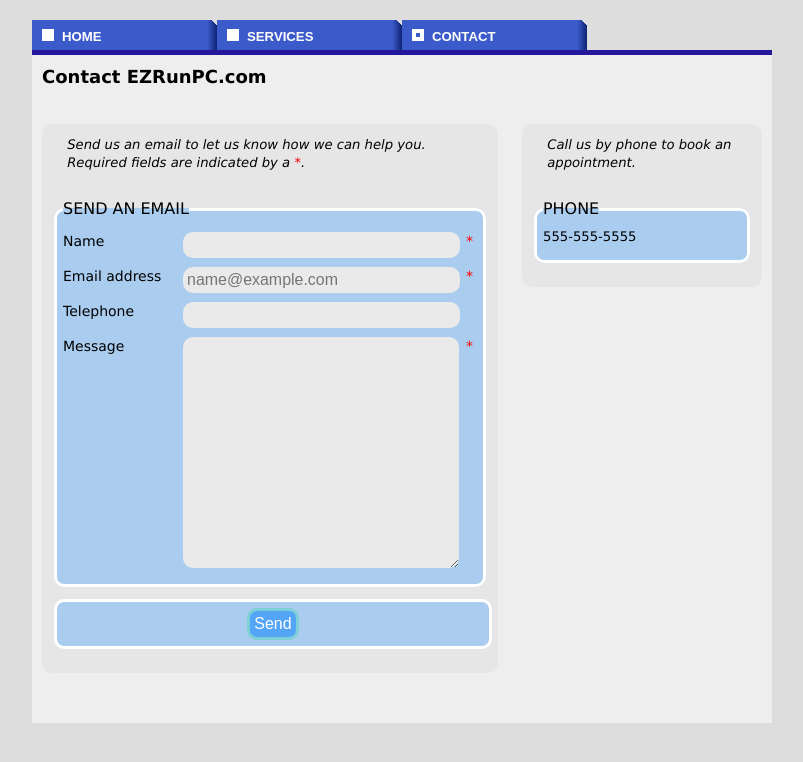
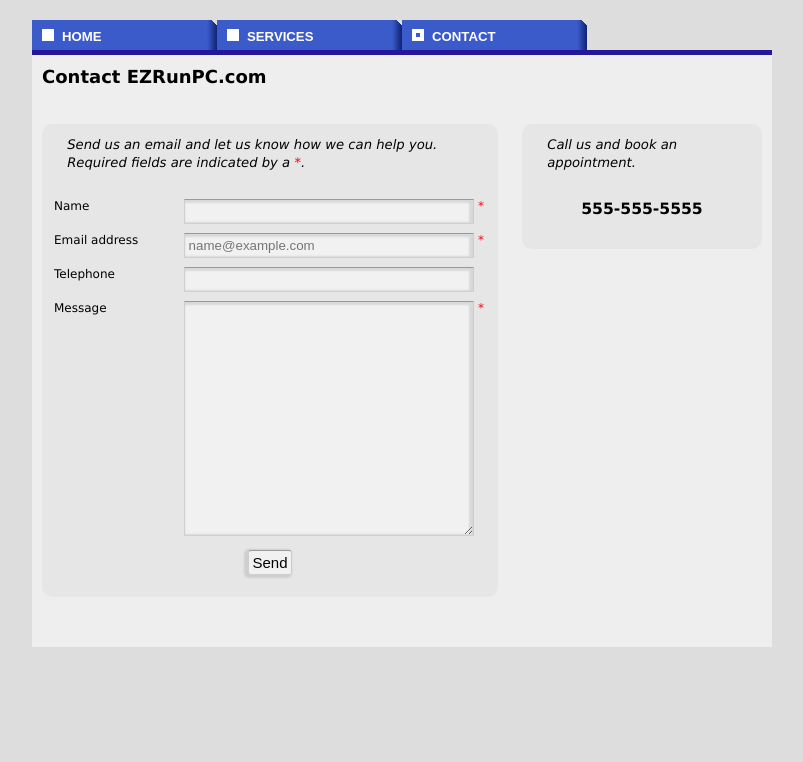
Before and after one commit to sharp11/ezrunpc.com, a PHP site: page /contact.php in a window 1280 px wide. Shown: the top 762 px of the page, without its empty margins (238-1041 px from the left). Run offline with PHP 8.4, Linux system fonts and the light colour scheme.

Commit message:
Changed the look of the contact forms

```diff
--- a/contact.css
+++ b/contact.css
@@ -2,34 +2,16 @@
     float: left;
     width: 60%;
     margin: 20px auto 40px auto;
-}
 
-form {
     background-color: rgb(230, 230, 230);
-    width: 100%;
     padding: 1em;
     -webkit-border-radius: 10px;
     -moz-border-radius: 10px;
     border-radius: 10px;
 }
 
-fieldset {
-    background-color: rgba(30, 144, 255, 0.3);
-    border: 3px solid rgb(255,255,255);
-    -webkit-border-radius: 10px;
-    -moz-border-radius: 10px;
-    border-radius: 10px;
-    margin: 0 0 1em 0;
-    padding: 0 0.5em 0 0.5em;
-}
-
-fieldset:hover {
-    background-color: rgb(0, 128, 255);
-}
-
-legend {
-    font-size: 133%;
-    text-transform: uppercase;
+form {
+    width: 100%;
 }
 
 form div {
@@ -37,6 +19,12 @@
     width: 100%;
     padding: 0 0 0.75em 0;
     position: relative;
+
+  /* CSS3: Tell the browser to render width and height with padding and amrgins inlcluded. */
+  /*        Now when we play around with padding and margins, the box won't grow.          */
+  -webkit-box-sizing: border-box;
+  -moz-box-sizing: border-box;
+  box-sizing: border-box;
 }
 
 p.help {
@@ -48,31 +36,32 @@
     color: red;
 }
 
-form fieldset div:first-of-type {
-    padding-top: 1em;
-}
-
 form label {
     float: left;
-    width: 29%;
-    font-size: 116.7%;
+    width: 30%;
+
+/* just for debugging, to see how elements align
+border: 1px dashed #999;*/
 }
 
 form div label em {
     position: absolute;
     color: red;
-    right: 4px;
+    right: 2px;
 }
 
 form textarea, input {
-    width: 65%;
-    font-size: 133%;
-    border: 0;
-    -webkit-border-radius: 10px;
-    -moz-border-radius: 10px;
-    border-radius: 10px;
-    padding: 0.25em;
-    background-color: #eaeaea;
+  width: 65%;
+  border-top: 1px solid #999;
+  border-right: 1px solid #ccc;
+  border-bottom: 1px solid #cfcfcf;
+  border-left: 1px solid #cfcfcf;
+  -webkit-box-shadow: inset -2px 1px 2px 2px rgba(0, 0, 0, 0.1);
+  -moz-box-shadow: inset -2px 1px 2px 2px rgba(0, 0, 0, 0.1);
+  box-shadow: inset -2px 1px 2px 2px rgba(0, 0, 0, 0.1);
+  padding: 4px;
+
+  background-color: rgb(241, 241, 241);
 }
 
 form textarea:focus, form input:focus {
@@ -95,27 +84,21 @@
     background-image: url(images/email_error.png);
 }
 
-div.submit {
-    float: none;
-    background-color: rgba(30, 144, 255, 0.3);
-    border: 3px solid rgb(255,255,255);
-    -webkit-border-radius: 10px;
-    -moz-border-radius: 10px;
-    border-radius: 10px;
-    margin: 0 0 1em 0;
-    padding: 0.5em 0 0.5em 0;
-    text-align: center;
-}
-
-div.submit:hover {
-    background-color: rgb(0, 128, 255);
+form div.submit {
+  text-align: center;
 }
 
 form input[type="submit"] {
-    width: auto;
-    border: 3px solid rgb(126,208,214);
-    background-color: rgba(0, 128, 255, 0.5);
-    color: rgb(255,255,255);
+  float: none;
+  width: auto;
+  padding: 0.2em;
+  -webkit-box-shadow: -2px 1px 2px 2px rgba(0, 0, 0, 0.1);
+  -moz-box-shadow: -2px 1px 2px 2px rgba(0, 0, 0, 0.1);
+  box-shadow: -2px 1px 2px 2px rgba(0, 0, 0, 0.1);
+  font-size: 125%;
+  -webkit-border-radius: 3px;
+  -moz-border-radius: 3px;
+  border-radius: 3px;
 }
 
 form input[type="submit"]:focus {
@@ -123,7 +106,7 @@
 }
 
 form input[type="submit"]:hover {
-    background-color: rgb(0, 0, 255);
+  background-color: rgba(90, 164, 233, 0.9);
 }
 
 #contactPage .warning {
@@ -149,15 +132,23 @@
     border-radius: 10px;
 }
 
-#phonefieldset p:first-of-type {
-    padding-top: 0.6em;
+.phoneNumber {
+    text-align: center;
+    text-transform: capitalize;
+    font-weight: bold;
+    font-size: 1.3em;
 }
-
 
 .clearfix:after {
 		content: "should not see this following the element this is applied to";
 		display: block;
 		height: 0;
 		clear: both;
-    visibility: hidden;
+  visibility: hidden;
 }
+
+
+/* just for debugging, to see how elements align */
+/* * {
+    border: 1px dashed #999;
+}*/
--- a/contact.php
+++ b/contact.php
@@ -74,9 +74,7 @@
 
 				<div class="formWrapper">
 						<form action="<?php echo $_SERVER['PHP_SELF']; ?>" method="post">
-				<p class="help">Send us an email to let us know how we can help you. Required fields are indicated by a <em>*</em>.</p>
-	      	<fieldset>
-	        	<legend>Send An Email</legend>
+										<p class="help">Send us an email and let us know how we can help you. Required fields are indicated by a <em>*</em>.</p>
 										<div>
 												<label for="realname">Name <em>*</em></label>
 												<input class="formField" type="text" id="realname" name="realname" size="30" required="required" />
@@ -97,23 +95,19 @@
 												<textarea class="formField" id="message" name="message" rows="15" cols="20" required="required"></textarea>
 											</div>
 
+										<div class="submit">
+										 <input class="submitButton" type="submit" name="Send" value="Send" />
+										</div>
+
 										<div id="hiddenCaptcha">
 											<input type="text" name="hiddenCaptcha" value="" />
-						</div>
-		     	</fieldset>
-
-					<div class="submit">
-							<input class="submitButton" type="submit" name="Send" value="Send" />
 										</div>
 						</form>
 				</div> <!-- formWrapper -->
 
 				<div class="phonenumWrapper">
-				<p class="help">Call us by phone to book an appointment.</p>
-				<fieldset id="phonefieldset">
-	        	<legend>Phone</legend>
-						<p class=phoneNumber>555-555-5555</p>
-				</fieldset>
+						<p class="help">Call us and book an appointment.</p>
+						<p class="phoneNumber">555-555-5555</p>
 				</div>
 
 		</div> <!-- content -->
```
Lines whose indentation alone changed are shown as unchanged.
